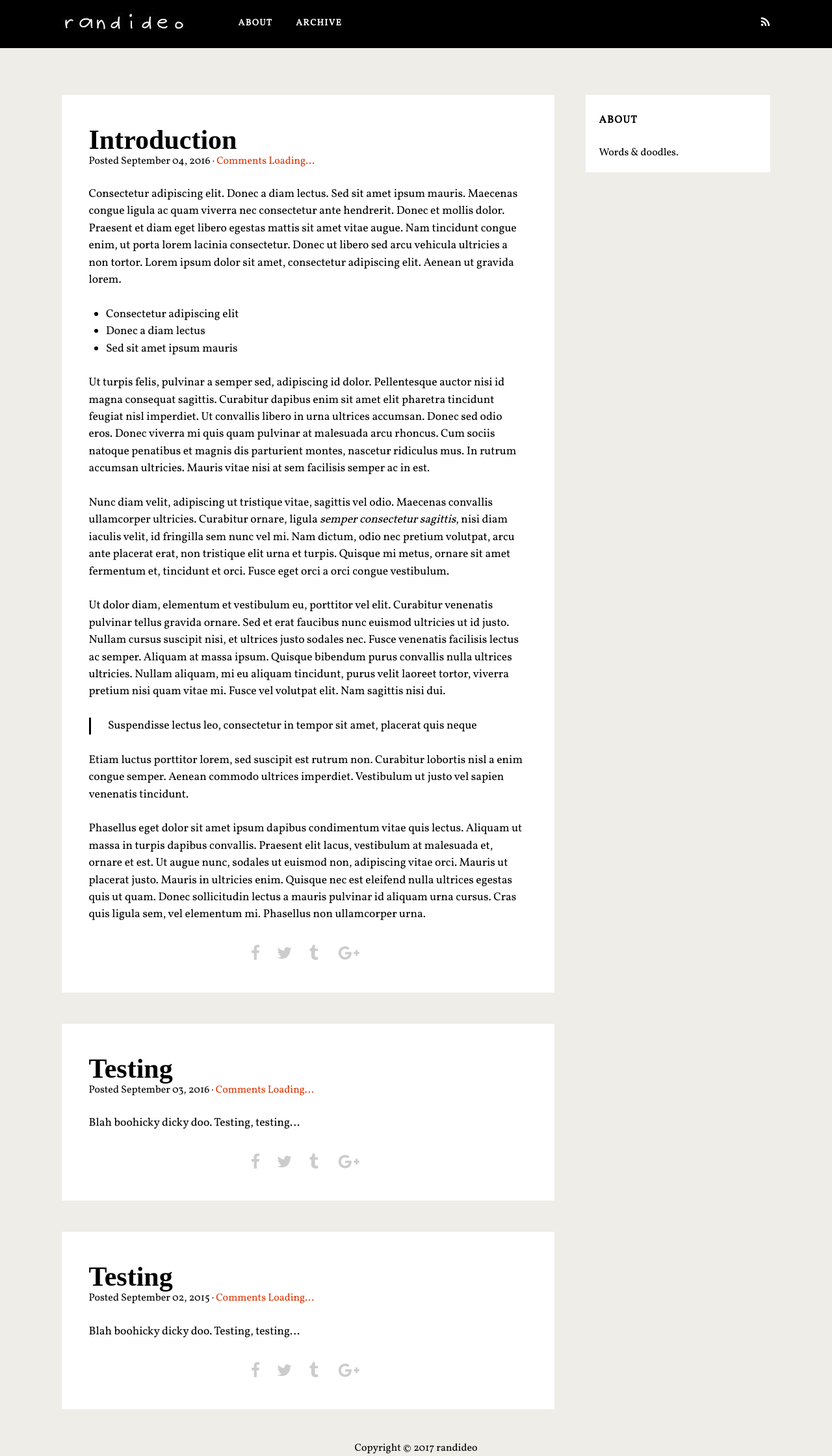
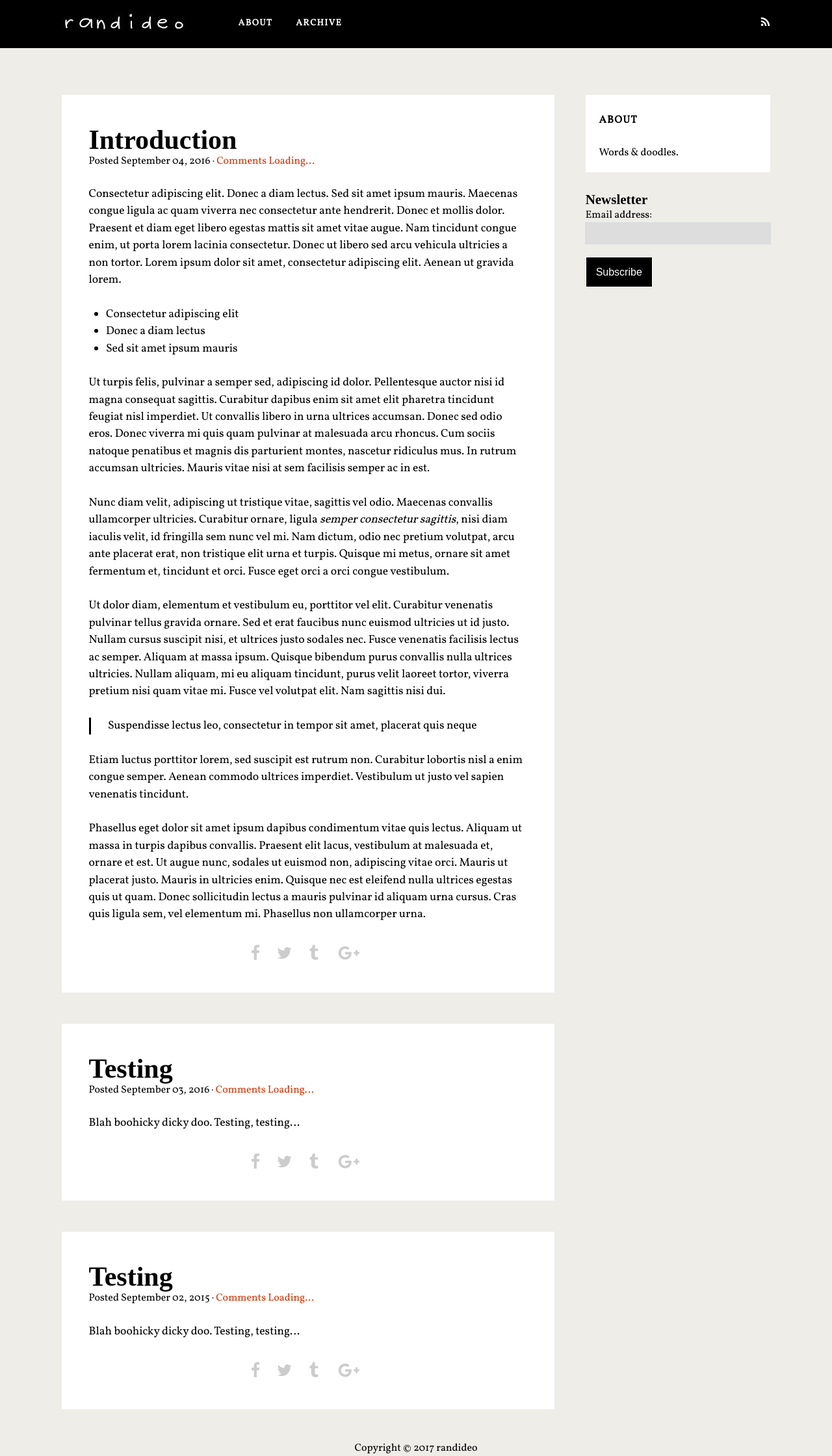
Before and after one commit to randideo/randideo.github.io, a Jekyll site: the page built from index.html, in a window 1280 px wide. Shown: the whole page at 65% size. Built offline with Jekyll 4.4.1, drawn with Linux system fonts in a browser that asks for light colours; nearby versions of some CDN libraries; some web fonts are replaced; comment, search, counter and statistics services are not loaded.

Commit message:
Update sidebar.html

```diff
--- a/_includes/sidebar.html
+++ b/_includes/sidebar.html
@@ -23,7 +23,18 @@
 </script>
     </div>
 
+    	<div><h4 class="title">Newsletter</h4><style>.email-octopus-form-wrapper h2{font-size:20px;margin:0 0 25px 0;}.email-octopus-form-row{margin-bottom:15px;}.email-octopus-form-row label{display:block;}.email-octopus-form-row input{width:100%;padding:8px;height:32px;border:0px solid #ccc;background-color:#dddddd}.email-octopus-form-row-subscribe{margin-top:20px;}.email-octopus-form-row-subscribe button{color:#fff;background-color:#000000;border:1px solid #fff;max-width: 13.875em; padding:8px 15px;
+    font-size: 1em;
+    line-height: 1.85;}.email-octopus-form-row-hp{position:absolute;left:-5000px;}.email-octopus-referral{margin-top:20px;}</style>
+<div class="email-octopus-form-wrapper"><form action="https://tinyletter.com/randideo" method="post" target="popupwindow" onsubmit="window.open('https://tinyletter.com/randideo', 'popupwindow', 'scrollbars=yes,width=800,height=600');return true">
 
+<div class="email-octopus-form-row">
+<label>Email address:</label>
+      <input type="text" name="email" class="email-octopus-email-address"/></div>
+<div class="email-octopus-form-row-subscribe">
+      <button type="submit" name="sub">Subscribe</button>
+</div>
+</form></div></div>
 
 <div class='clear'></div>
 </div>
```
